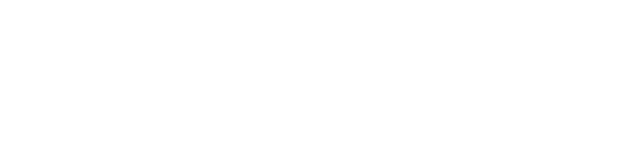
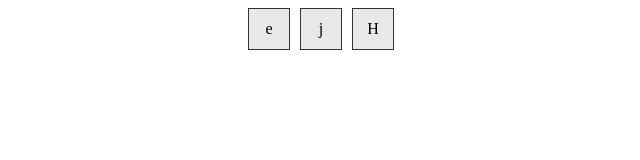
Before and after one commit to stefanledin/NodeGame, a website: page app/index.html in a window 1280 px wide. Shown: the whole page, without its empty margins (314-954 px from the left). Drawn offline with nearby package versions, Linux system fonts and the light colour scheme.

Commit message:
Arrayen med varje ord loopas ut som en <li>

```diff
--- a/app/index.html
+++ b/app/index.html
@@ -30,8 +30,9 @@
         <script>window.jQuery || document.write('<script src="scripts/vendor/jquery.min.js"><\/script>')</script>
         <script type="text/javascript">
 
-            var correct = 'Kommendörkaptenen'.split(''),
-                shuffled = shuffle(correct);
+            var correct = 'Hej'.split(''),
+                shuffled = shuffle(correct),
+                output = '';
 
             //+ Jonas Raoni Soares Silva
             //@ http://jsfromhell.com/array/shuffle [v1.0]
@@ -40,6 +41,17 @@
                 return o;
             };
 
+            for (var i = 0; i < shuffled.length; i++) {
+                output += '<li>'+shuffled[i]+'</li>';
+            }
+
+            document.querySelector('ul').innerHTML = output;
+
+            [].forEach.call(document.querySelectorAll('li'), function (el) {
+                el.addEventListener('click', function () {
+                    // Do something. Add class or whatever
+                });
+            });
 
 
         </script>
```
